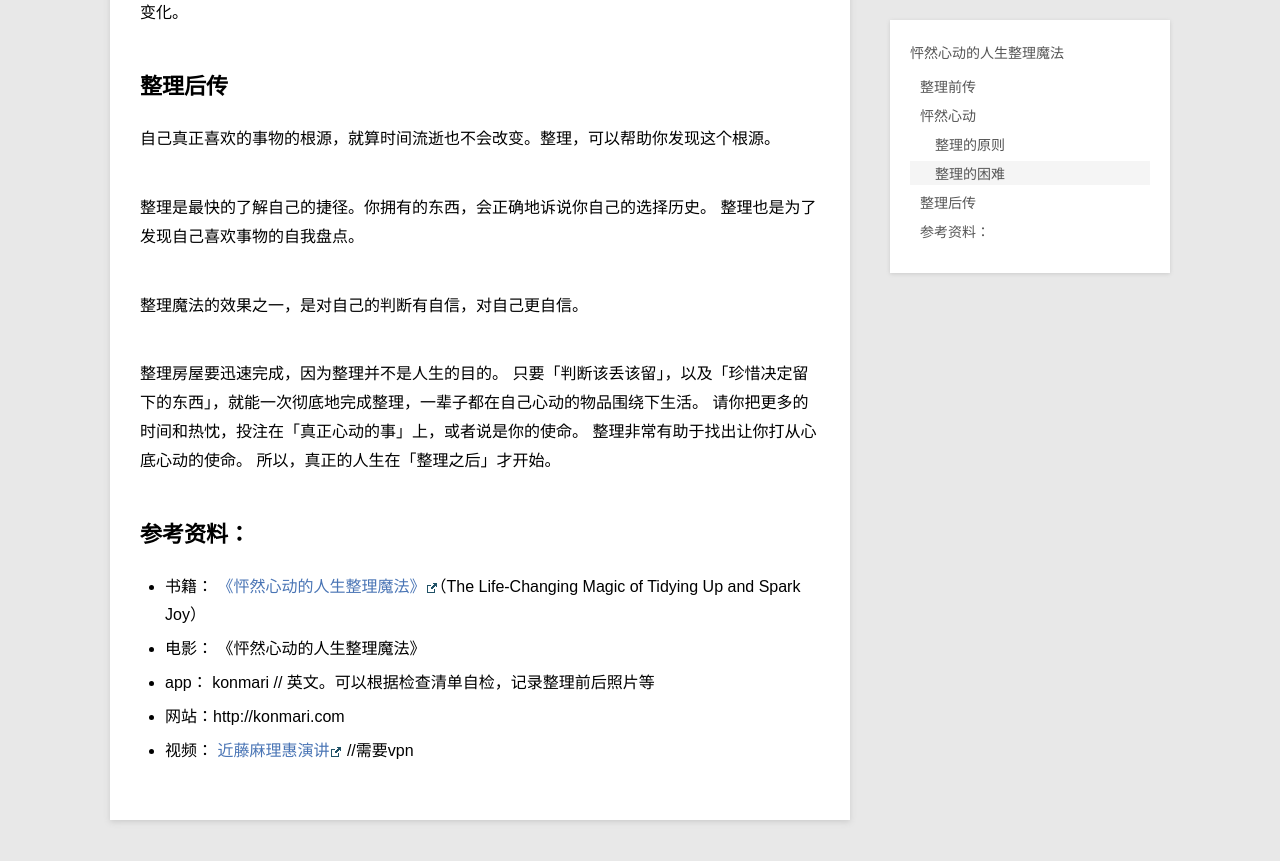
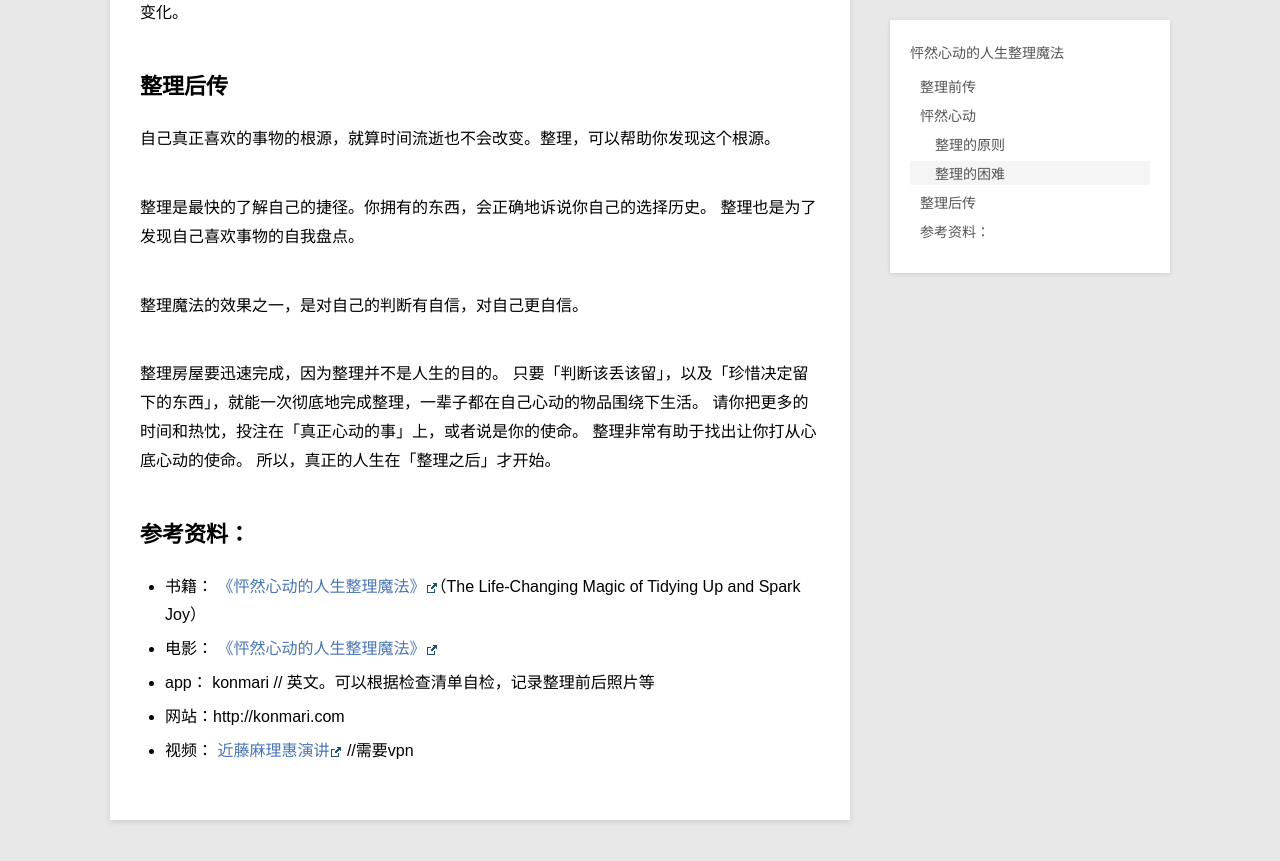
Before and after one commit to violettianjie/violettianjie.github.io, a Jekyll site: the page built from _posts/blog/2018-02-28-sparkjoy.md, in a window 1280 px wide and 900 px high, scrolled down 1911 px. Shown: the top 861 px of the window. Built offline with Jekyll 4.4.1, drawn with Linux system fonts in a browser that asks for light colours; comment, search, counter and statistics services are not loaded; part of the change alters nothing that is shown.

```diff
--- a/_posts/blog/2018-02-28-sparkjoy.md
+++ b/_posts/blog/2018-02-28-sparkjoy.md
@@ -71,7 +71,7 @@ category: blog
 ## 参考资料：
 
 - 书籍： [《怦然心动的人生整理魔法》](https://book.douban.com/subject/10747883/)（The Life-Changing Magic of Tidying Up and Spark Joy）
-- 电影： 《怦然心动的人生整理魔法》
+- 电影： [《怦然心动的人生整理魔法》](https://movie.douban.com/subject/24522312/)
 - app： konmari // 英文。可以根据检查清单自检，记录整理前后照片等
 - 网站：http://konmari.com
 - 视频： [近藤麻理惠演讲](https://www.youtube.com/watch?v=w1-HMMX_NR8&spfreload=10) //需要vpn
```
